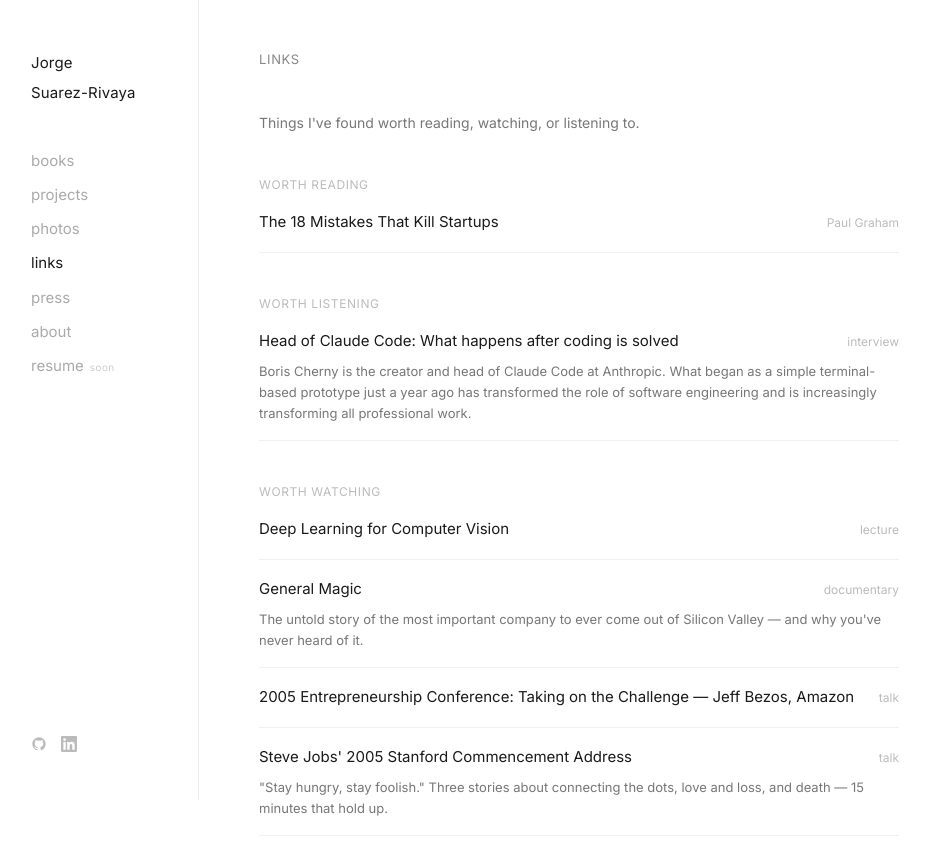
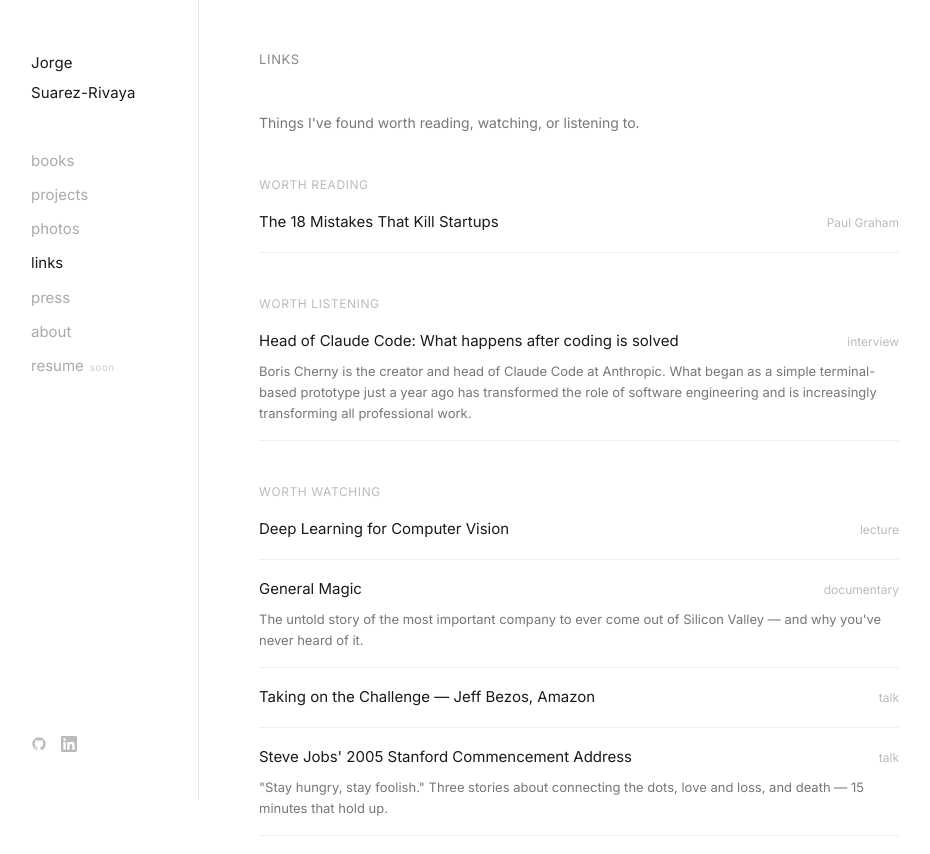
Before and after one commit to jsrivaya/jsrivaya.github.io, a Next.js app: page /links in a window 1280 px wide. Shown: the top 854 px of the page, without its empty margins (1-931 px from the left). Built offline with nearby package versions, Linux system fonts and the light colour scheme.

Commit message:
Shorten Bezos talk title: remove conference prefix

```diff
--- a/app/links/page.tsx
+++ b/app/links/page.tsx
@@ -45,7 +45,7 @@ const mustWatch: {
     note: "The untold story of the most important company to ever come out of Silicon Valley — and why you've never heard of it.",
   },
   {
-    title: "2005 Entrepreneurship Conference: Taking on the Challenge — Jeff Bezos, Amazon",
+    title: "Taking on the Challenge — Jeff Bezos, Amazon",
     type: "talk",
     href: "https://www.youtube.com/watch?v=WhnDvvNS8zQ",
     note: "",
```
